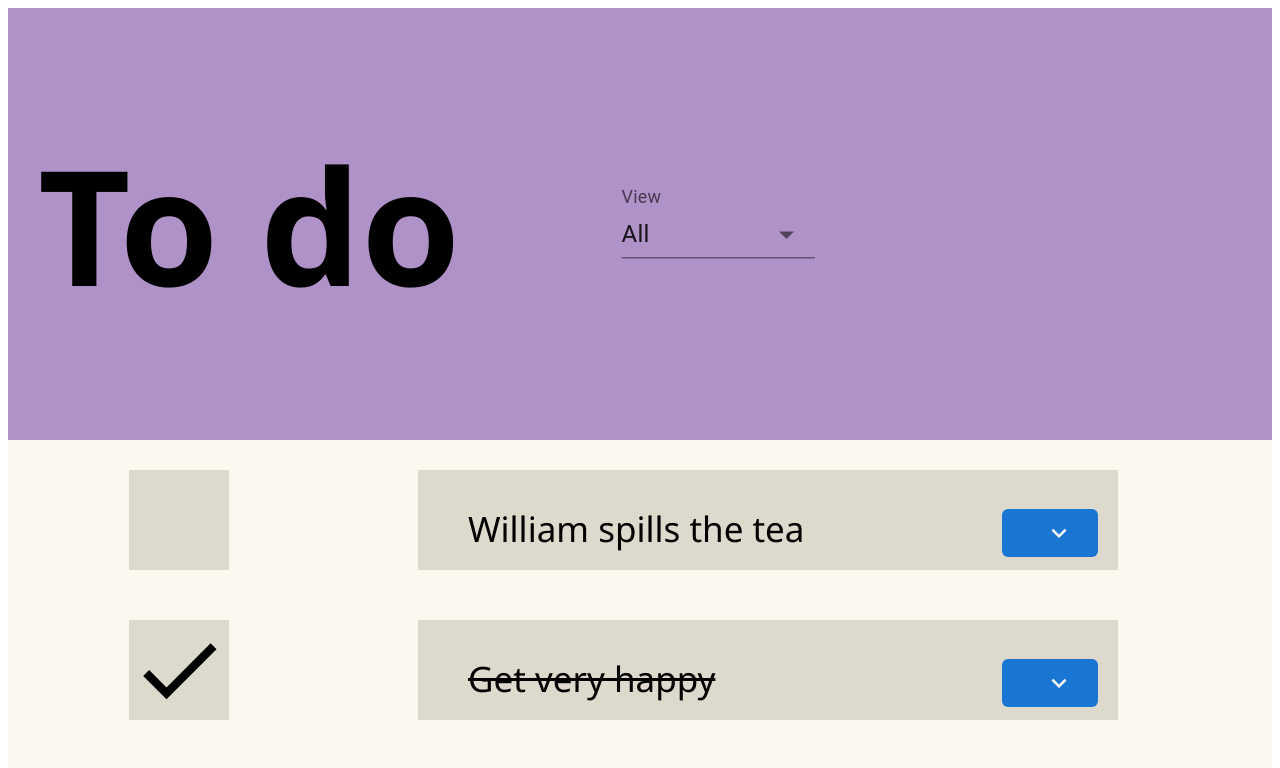
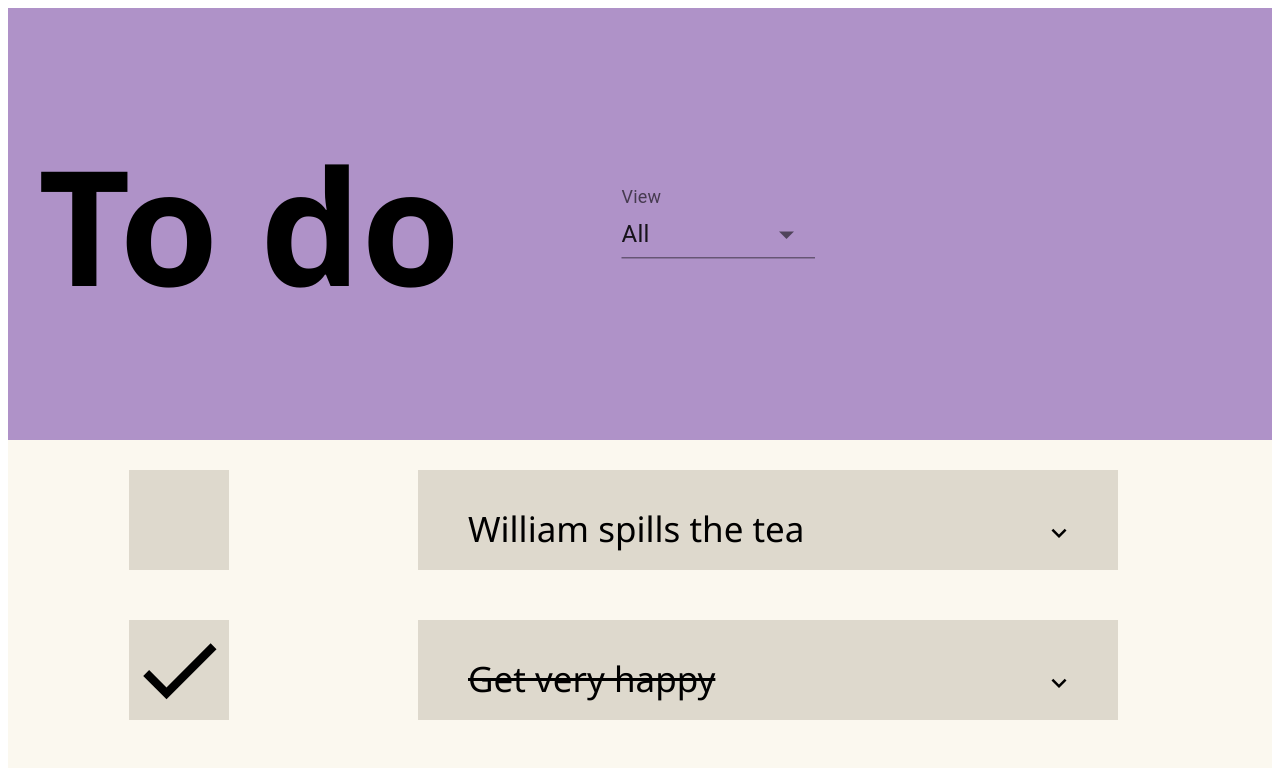
Before and after one commit to William-La/cs124, a React (Create React App) app: page / in a window 1280 px wide. Shown: the top 768 px of the page. Built offline with nearby package versions, Linux system fonts and the light colour scheme.

Commit message:
Changed arrow colors.

```diff
--- a/src/Dropdown.js
+++ b/src/Dropdown.js
@@ -80,7 +80,9 @@ const StyledMenu = styled((props) => (
               style={{marginRight: "100px",
                       marginTop: "-155px",
                     left: "600px",
-                    transform: "scale(1.5)"
+                    transform: "scale(1.5)",
+                    background: "none",
+                    color: "black"
                 }}
             >
 
```
